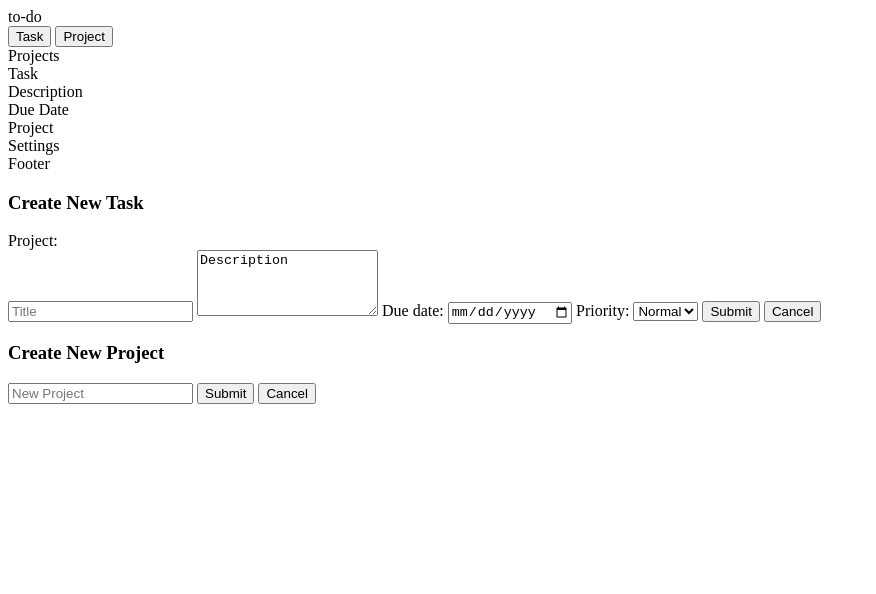
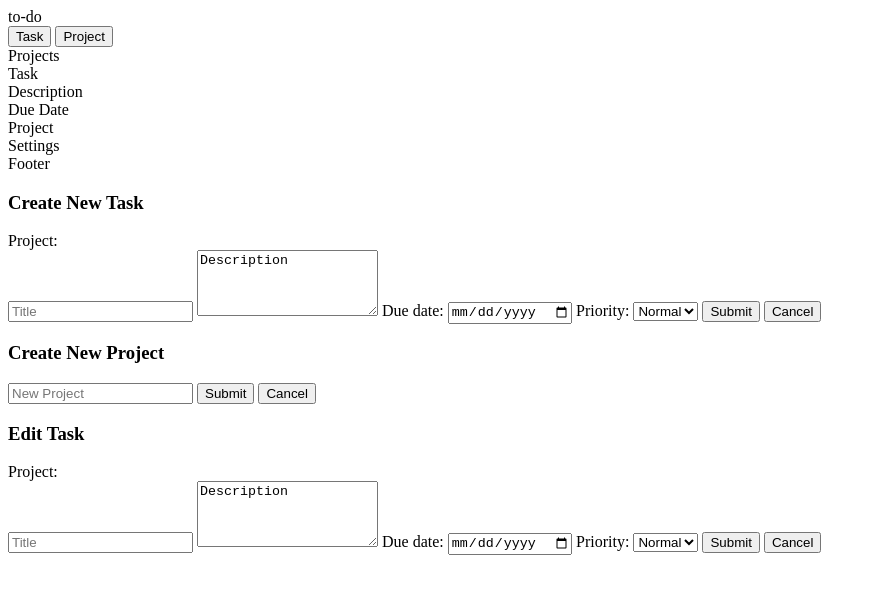
Before and after one commit to lisa-go/to-do-list, a plain HTML site: page index.html in a window 1280 px wide. Shown: the whole page, without its empty margins (0-876 px from the left). Drawn offline with Linux system fonts and the light colour scheme.

Commit message:
edit button changes task only project not working

```diff
--- a/index.html
+++ b/index.html
@@ -40,15 +40,15 @@
             <div class="projectL">Project: </div>
             <div class="project"></div>
 
-            <input type="text" id="title" name="title" placeholder="Title" required>
+            <input type="text" id="title" name="title" placeholder="Title">
 
-            <textarea id="description" name="description" rows="4" onfocus="this.value=''" required>Description</textarea>
+            <textarea id="description" name="description" rows="4">Description</textarea>
 
             <label for="dueDate" class="dueDate">Due date: </label>
-            <input type="date" id="dueDate" name="dueDate" required>
+            <input type="date" id="dueDate" name="dueDate">
 
             <label for="priority" class="priority">Priority: </label>
-            <select name="priority" id="priority" required>
+            <select name="priority" id="priority">
                 <option value="Urgent">Urgent</option>
                 <option value="High">High</option>
                 <option value="Normal" selected>Normal</option>
@@ -72,5 +72,32 @@
     </div>
 </div>
 
+<!---Edit Form Modal--->
+<div id="formBg3">
+    <div id="formContainer3">
+        <h3>Edit Task</h3>
+
+        <div class="projectL">Project: </div>
+        <div class="project2"></div>
+
+        <input type="text" id="etitle" name="etitle" placeholder="Title">
+
+        <textarea id="edescription" name="edescription" rows="4">Description</textarea>
+
+        <label for="edueDate" class="edueDate">Due date: </label>
+        <input type="date" id="edueDate" name="edueDate">
+
+        <label for="epriority" class="epriority">Priority: </label>
+        <select name="epriority" id="epriority">
+            <option value="Urgent">Urgent</option>
+            <option value="High">High</option>
+            <option value="Normal" selected>Normal</option>
+            <option value="Low">Low</option>
+        </select>
+
+        <button id="eformBtn">Submit</button>
+        <button id="ecloseForm">Cancel</button>
+    </div>
+</div>
 </body>
 </html>
```
